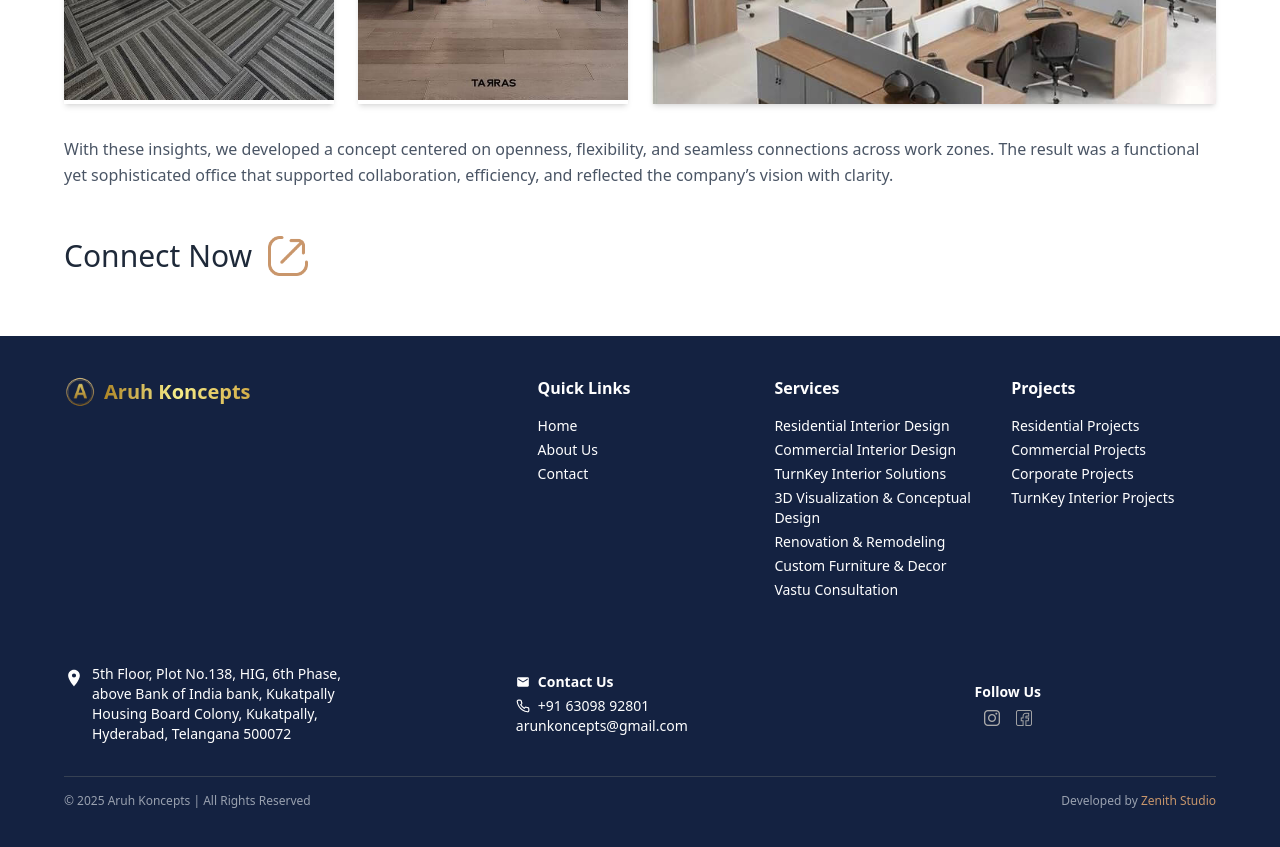
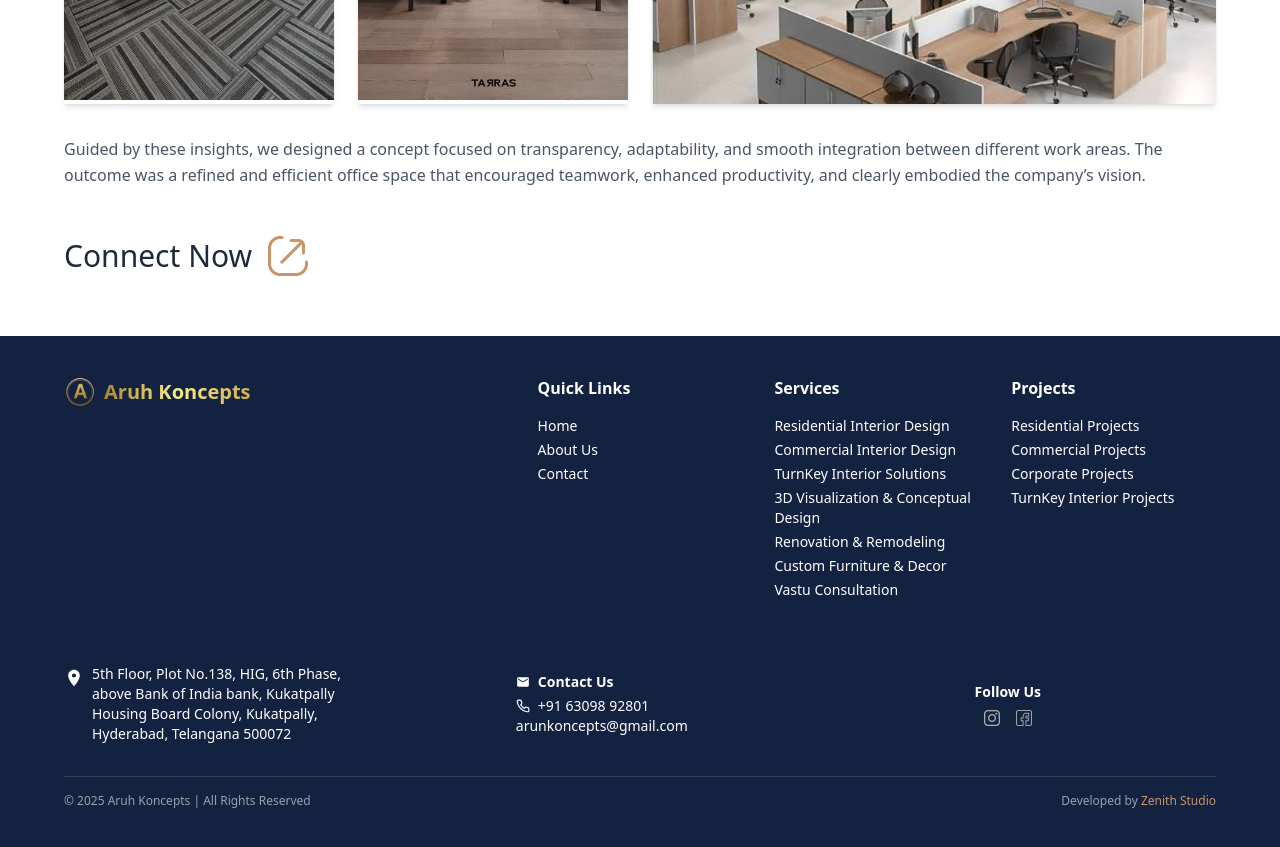
Before and after one commit to aruhkoncepts25/AruhKoncepts, a React (Vite) app in the folder Client/: page /project3 in a window 1280 px wide. Shown: the part 1100-1947 px from the top of the page. Built offline with nearby package versions, Linux system fonts and the light colour scheme; a web font is replaced by a local one.

Commit message:
Corporate project matter bottom

```diff
--- a/Client/src/Components/ProjectCompo/Project3.jsx
+++ b/Client/src/Components/ProjectCompo/Project3.jsx
@@ -231,7 +231,7 @@ const Project3 = () => {
             className="text-gray-600 leading-relaxed mb-6 text-sm md:text-base"
             ref={addToTextRefs}
           >
-            With these insights, we developed a concept centered on openness, flexibility, and seamless connections across work zones. The result was a functional yet sophisticated office that supported collaboration, efficiency, and reflected the company’s vision with clarity.
+            Guided by these insights, we designed a concept focused on transparency, adaptability, and smooth integration between different work areas. The outcome was a refined and efficient office space that encouraged teamwork, enhanced productivity, and clearly embodied the company’s vision.
           </p>
 
           <a
```
